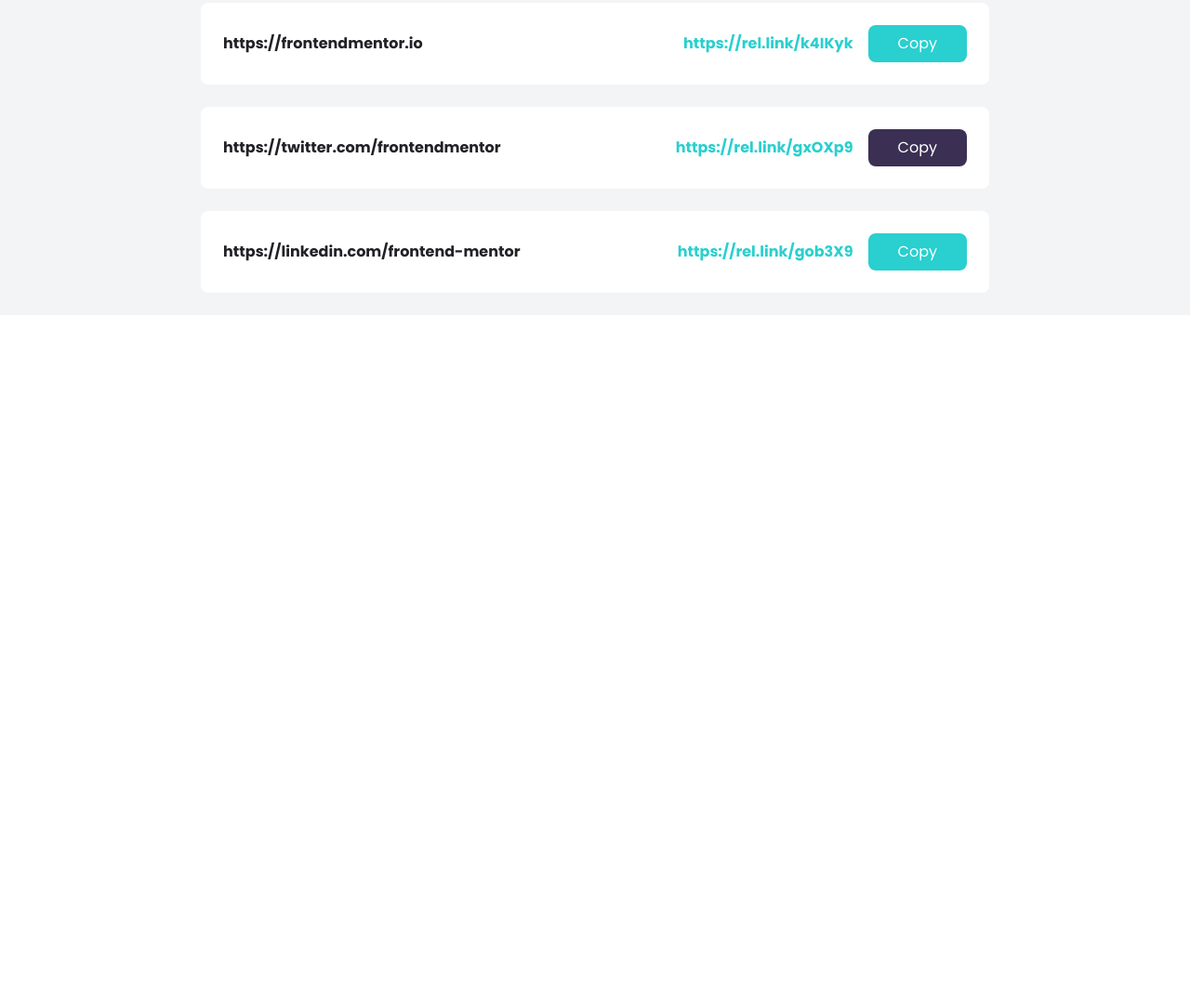
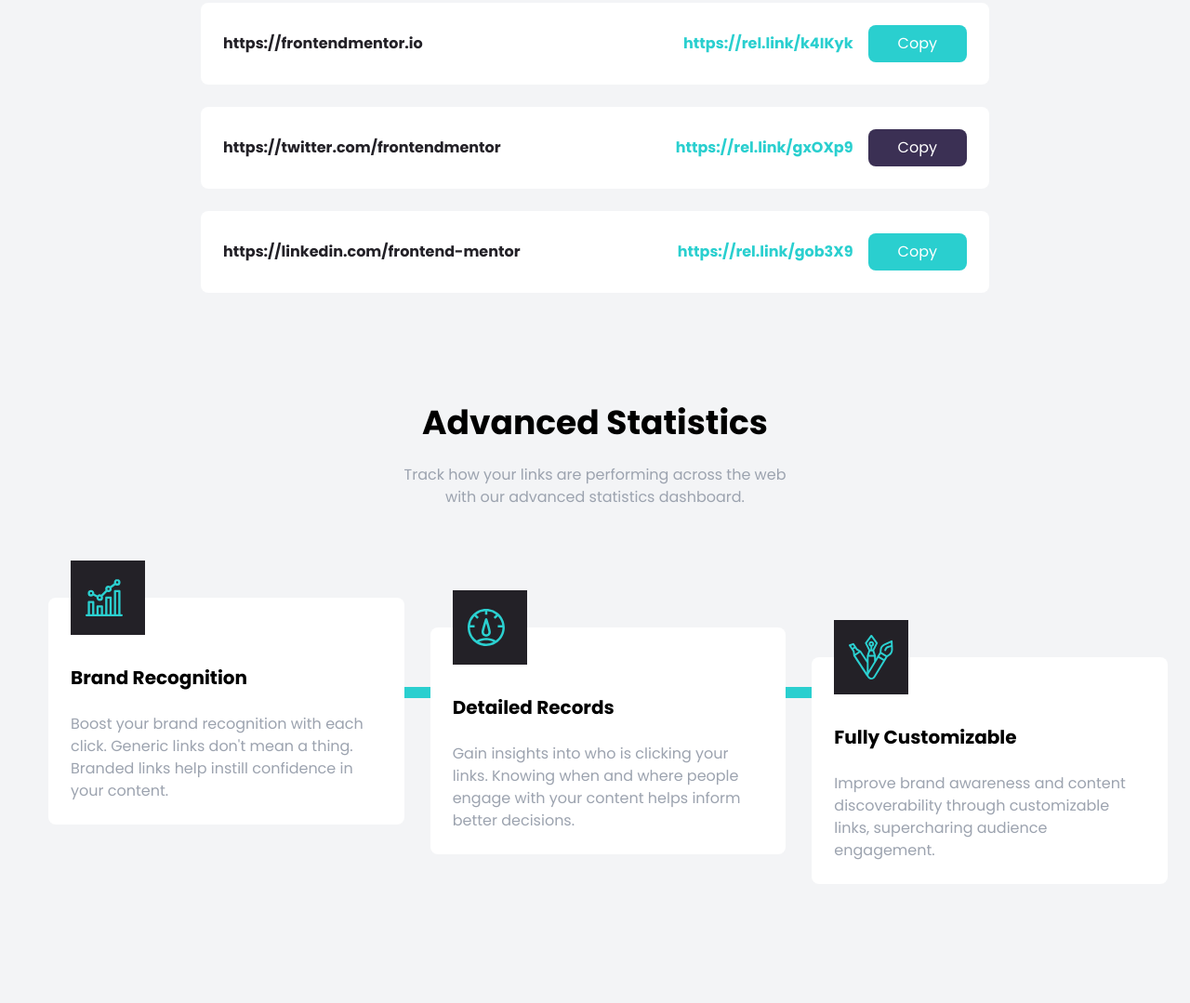
Before and after one commit to SJ-WJ/tailwind-from-scratch, a website: page tailwind-projects/shortly/index.html in a window 1280 px wide. Shown: the part 1001-2080 px from the top of the page at 93% size. Before the commit the page ends 1340 px from the top, so only its background shows below. Drawn offline with Linux system fonts and the light colour scheme.

Commit message:
Completing the feature boxes section

```diff
--- a/tailwind-projects/shortly/index.html
+++ b/tailwind-projects/shortly/index.html
@@ -125,5 +125,78 @@
       </div>
     </div>
   </section>
+
+  <!-- Stats Section -->
+  <section id="stats" class="py-24 bg-gray-100">
+    <div class="container mx-auto px-3">
+      <h2 class="text-4xl mb-6 font-bold text-center">
+        Advanced Statistics
+      </h2>
+      <p class="max-w-xs mx-auto text-center text-gray-400 md:max-w-md">
+        Track how your links are performing across the web with our advanced statistics dashboard.
+      </p>
+    </div>
+  </section>
+
+  <!-- Feature Box Sections -->
+  <section id="features" class="pb-32 bg-gray-100">
+    <div class="relative contianer flex flex-col items-start px-6 mx-auto md:flex-row md:space-x-7">
+      <!-- Horizontal Line -->
+      <div class="hidden absolute top-24 w-10/12 left-16 h-3 bg-cyan md:block"></div>
+      <!-- Vertical Line -->
+      <div class="absolute w-2 left-1/2 h-full -ml-1 bg-cyan md:hidden"></div>
+
+      <!-- Box 1 -->
+      <div class="relative flex flex-col p-6 space-y-6 bg-white rounded-lg md:w-1/3">
+        <!-- Image Positioning -->
+        <div class="absolute -ml-10 left-1/2 -top-10 md:left-16">
+          <!-- Image Container For Background & Center -->
+          <div class="flex items-center justifiy-center w-20 h-20 p-4 rounded-ful bg-veryDarkViolet">
+            <img src="images/icon-brand-recognition.svg" alt="">
+          </div>
+        </div>
+        <h5 class="pt-6 text-xl font-bold text-center capitalize md:text-left">
+          Brand Recognition
+        </h5>
+        <p class="text-center text-gray-400 md:text-left">
+          Boost your brand recognition with each click. Generic links don't mean a thing. Branded links help instill confidence in your content.
+        </p>
+      </div>
+
+      <!-- Box 2 -->
+      <div class="relative flex flex-col mt-24 p-6 space-y-6 bg-white rounded-lg md:mt-8 md:w-1/3">
+        <!-- Image Positioning -->
+        <div class="absolute -ml-10 left-1/2 -top-10 md:left-16">
+          <!-- Image Container For Background & Center -->
+          <div class="flex items-center justifiy-center w-20 h-20 p-4 rounded-ful bg-veryDarkViolet">
+            <img src="images/icon-detailed-records.svg" alt="">
+          </div>
+        </div>
+        <h5 class="pt-6 text-xl font-bold text-center capitalize md:text-left">
+          Detailed Records
+        </h5>
+        <p class="text-center text-gray-400 md:text-left">
+          Gain insights into who is clicking your links. Knowing when and where people engage with your content helps inform better decisions.
+        </p>
+      </div>
+
+      <!-- Box 3 -->
+      <div class="relative flex flex-col mt-24 p-6 space-y-6 bg-white rounded-lg md:mt-16 md:w-1/3">
+        <!-- Image Positioning -->
+        <div class="absolute -ml-10 left-1/2 -top-10 md:left-16">
+          <!-- Image Container For Background & Center -->
+          <div class="flex items-center justifiy-center w-20 h-20 p-4 rounded-ful bg-veryDarkViolet">
+            <img src="images/icon-fully-customizable.svg" alt="">
+          </div>
+        </div>
+        <h5 class="pt-6 text-xl font-bold text-center capitalize md:text-left">
+          Fully Customizable
+        </h5>
+        <p class="text-center text-gray-400 md:text-left">
+          Improve brand awareness and content discoverability through customizable links, supercharing audience engagement.
+        </p>
+      </div>
+    </div>
+  </section>
 </body>
 </html>
```
Also changed, not shown: tailwind-projects/shortly/css/style.css.
